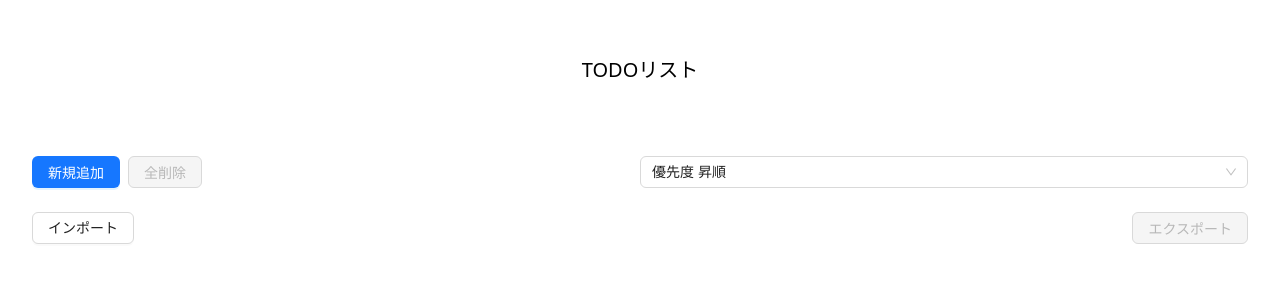
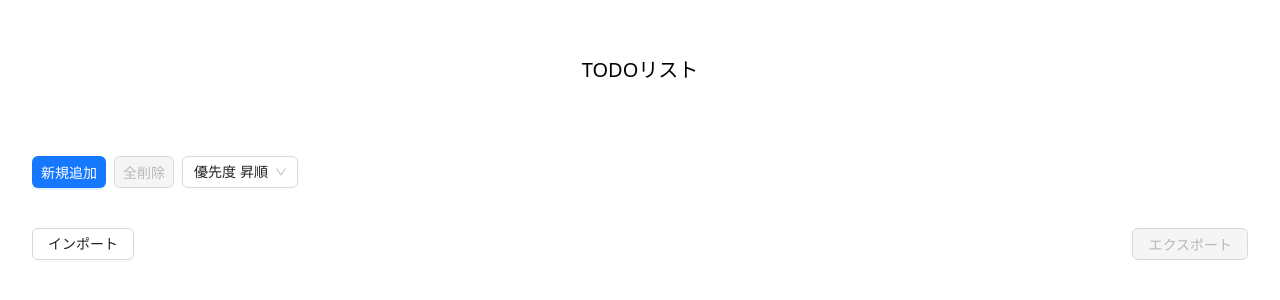
Before and after one commit to hamburger39/last_task, a Next.js app: page /todo in a window 1280 px wide. Shown: the top 300 px of the page. Built offline with nearby package versions, Linux system fonts and the light colour scheme.

Commit message:
fix:code

```diff
--- a/src/app/todo/page.tsx
+++ b/src/app/todo/page.tsx
@@ -219,13 +219,11 @@ const Todo: FC = () => {
   };
 
   return (
-    <div className="px-4 py-8">
-      <div className="flex justify-between items-center mb-6">
-        <div className="flex">
-          <CustomButton type="primary" onClick={showModal} className="mr-2">新規追加</CustomButton>
-          <CustomButton type="default" danger onClick={showDeleteAllModal} disabled={todos.length === 0} className='mr-2'>全削除</CustomButton>
-        </div>
-        <Select value={sortType} onChange={handleSortChange} className="w-1/2">
+    <div className="px-4 py-8 flex flex-col">
+      <div className="flex items-center mb-6">
+          <CustomButton type="primary" onClick={showModal} className="mr-2 p-2">新規追加</CustomButton>
+          <CustomButton type="default" danger onClick={showDeleteAllModal} disabled={todos.length === 0} className='mr-2 p-2'>全削除</CustomButton>
+        <Select value={sortType} onChange={handleSortChange}>
           <Option value="priorityAsc">優先度 昇順</Option>
           <Option value="priorityDesc">優先度 降順</Option>
           <Option value="createdAtAsc">作成日時 昇順</Option>
```
